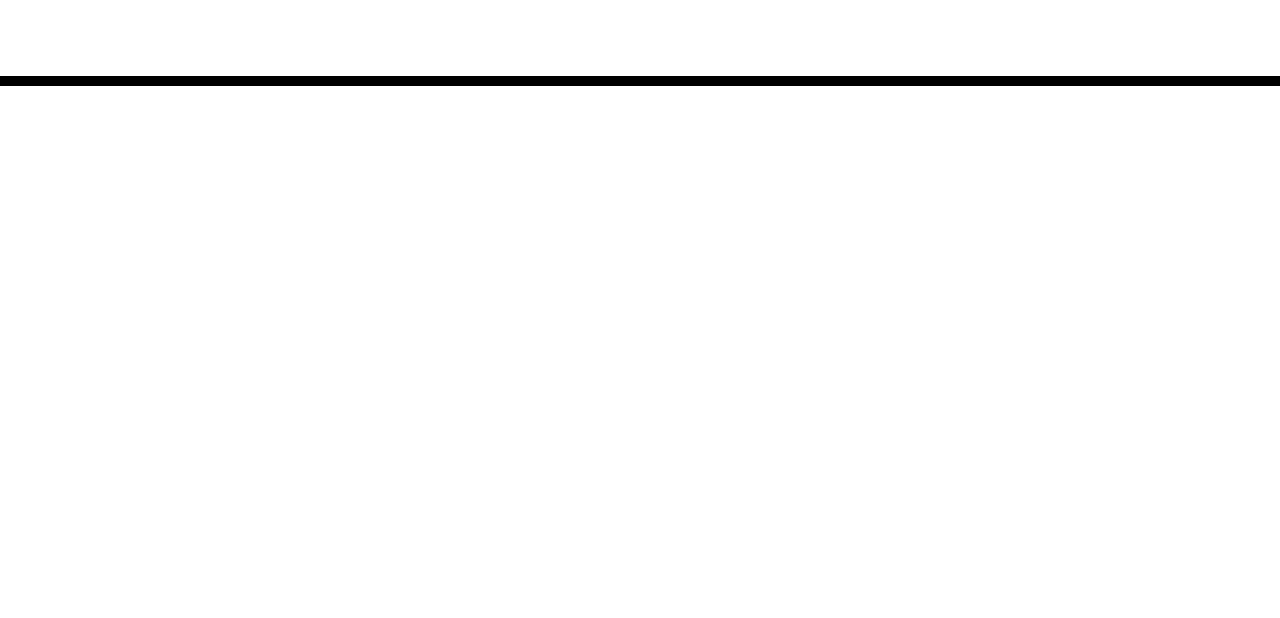
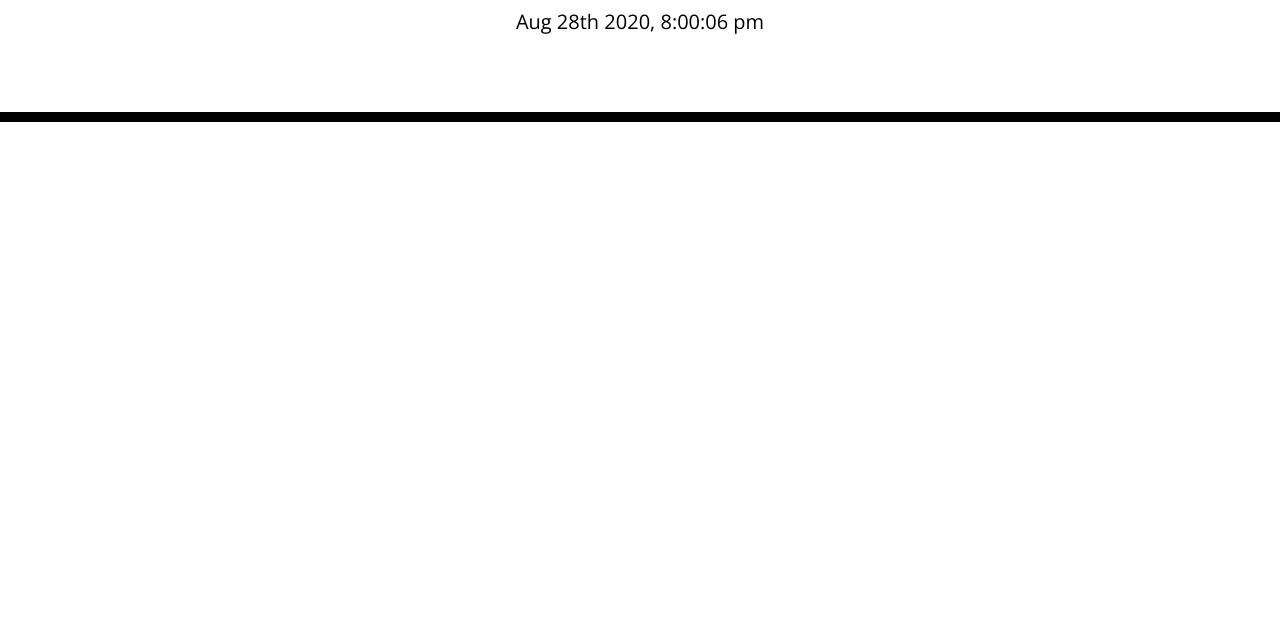
Before and after one commit to LostandConfusedStudent/Work-Day-Scheduler, a plain HTML site: page index.html in a window 1280 px wide. Shown: the part 182-800 px from the top of the page. Drawn offline with nearby package versions, Linux system fonts and the light colour scheme.

Commit message:
Displayed today's date on index.html

```diff
--- a/script.js
+++ b/script.js
@@ -0,0 +1,11 @@
+// Set today's date
+// Taken from https://momentjs.com/
+var today = moment().format("MMM Do YYYY, h:mm");
+var seconds = moment().format("ss a")
+console.log(today);
+console.log(seconds);
+
+// Display today's date on html page
+$("#currentDay").html(today + ":" + seconds);
+
+// Define variables for every hour
```
Also changed, not shown: index.html (+2 -0 lines).
